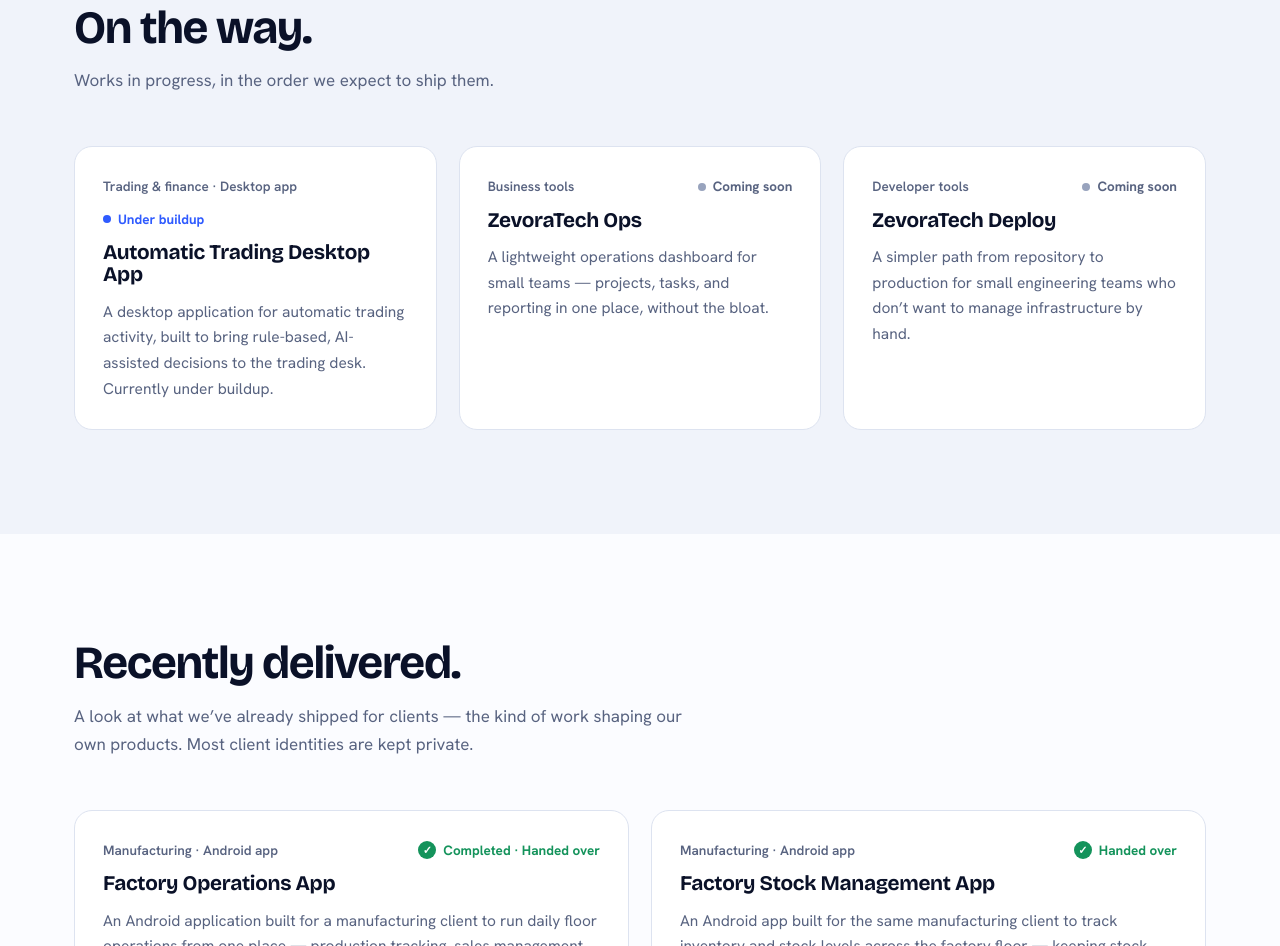
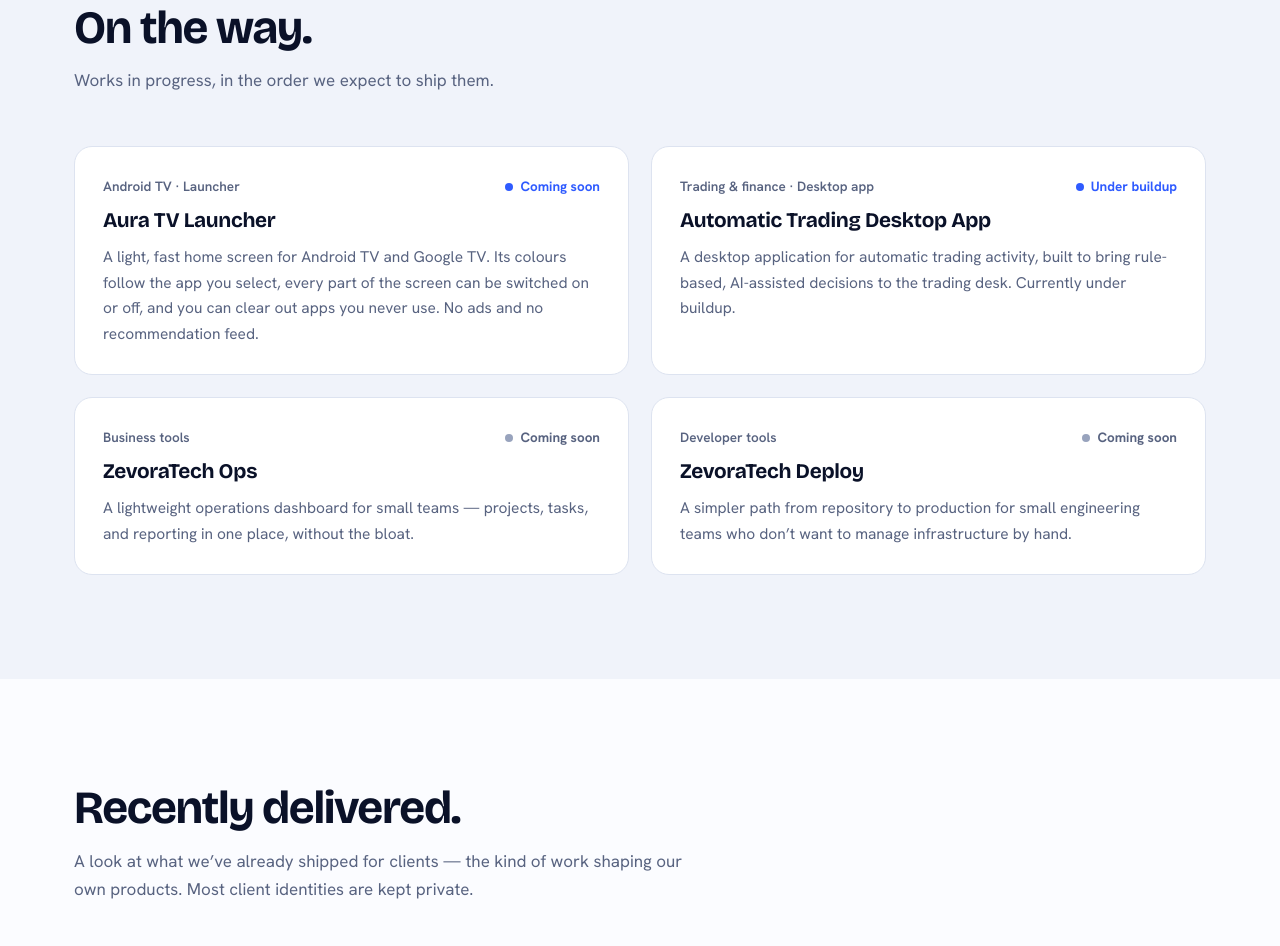
Before and after one commit to zevoratech/zevoratech-site, a plain HTML site: page products.html in a window 1280 px wide. Shown: the part 1990-2936 px from the top of the page. Drawn offline with nearby package versions, Linux system fonts and the light colour scheme.

Commit message:
Add files via upload

```diff
--- a/products.html
+++ b/products.html
@@ -121,10 +121,11 @@
       <h2>On the way.</h2>
       <p>Works in progress, in the order we expect to ship them.</p>
     </div>
-    <div class="cgrid">
-      <article class="ccard" data-reveal style="--i:0"><div class="meta"><span class="tag">Trading &amp; finance &middot; Desktop app</span><span class="status is-progress">Under buildup</span></div><h3>Automatic Trading Desktop App</h3><p>A desktop application for automatic trading activity, built to bring rule-based, AI-assisted decisions to the trading desk. Currently under buildup.</p></article>
-      <article class="ccard" data-reveal style="--i:1"><div class="meta"><span class="tag">Business tools</span><span class="status ">Coming soon</span></div><h3>ZevoraTech Ops</h3><p>A lightweight operations dashboard for small teams &mdash; projects, tasks, and reporting in one place, without the bloat.</p></article>
-      <article class="ccard" data-reveal style="--i:2"><div class="meta"><span class="tag">Developer tools</span><span class="status ">Coming soon</span></div><h3>ZevoraTech Deploy</h3><p>A simpler path from repository to production for small engineering teams who don&rsquo;t want to manage infrastructure by hand.</p></article>
+    <div class="cgrid two">
+      <article class="ccard" id="aura" data-reveal style="--i:0"><div class="meta"><span class="tag">Android TV &middot; Launcher</span><span class="status is-progress">Coming soon</span></div><h3>Aura TV Launcher</h3><p>A light, fast home screen for Android TV and Google TV. Its colours follow the app you select, every part of the screen can be switched on or off, and you can clear out apps you never use. No ads and no recommendation feed.</p></article>
+      <article class="ccard" data-reveal style="--i:1"><div class="meta"><span class="tag">Trading &amp; finance &middot; Desktop app</span><span class="status is-progress">Under buildup</span></div><h3>Automatic Trading Desktop App</h3><p>A desktop application for automatic trading activity, built to bring rule-based, AI-assisted decisions to the trading desk. Currently under buildup.</p></article>
+      <article class="ccard" data-reveal style="--i:2"><div class="meta"><span class="tag">Business tools</span><span class="status ">Coming soon</span></div><h3>ZevoraTech Ops</h3><p>A lightweight operations dashboard for small teams &mdash; projects, tasks, and reporting in one place, without the bloat.</p></article>
+      <article class="ccard" data-reveal style="--i:3"><div class="meta"><span class="tag">Developer tools</span><span class="status ">Coming soon</span></div><h3>ZevoraTech Deploy</h3><p>A simpler path from repository to production for small engineering teams who don&rsquo;t want to manage infrastructure by hand.</p></article>
     </div>
   </div>
 </section>
```
